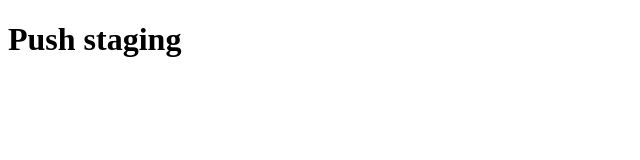
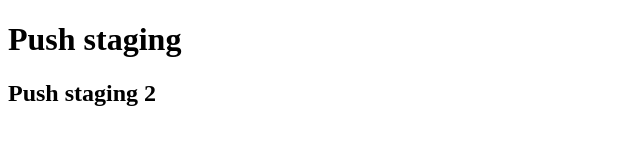
Before and after one commit to mattjcv/belajar-niomic, a plain HTML site: page header.html in a window 1280 px wide. Shown: the whole page, without its empty margins (0-640 px from the left). Drawn offline with Linux system fonts and the light colour scheme.

Commit message:
added h2 in header

```diff
--- a/header.html
+++ b/header.html
@@ -6,5 +6,6 @@
   </head>
   <body>
     <h1>Push staging</h1>
+    <h2>Push staging 2</h2>
   </body>
 </html>
```
